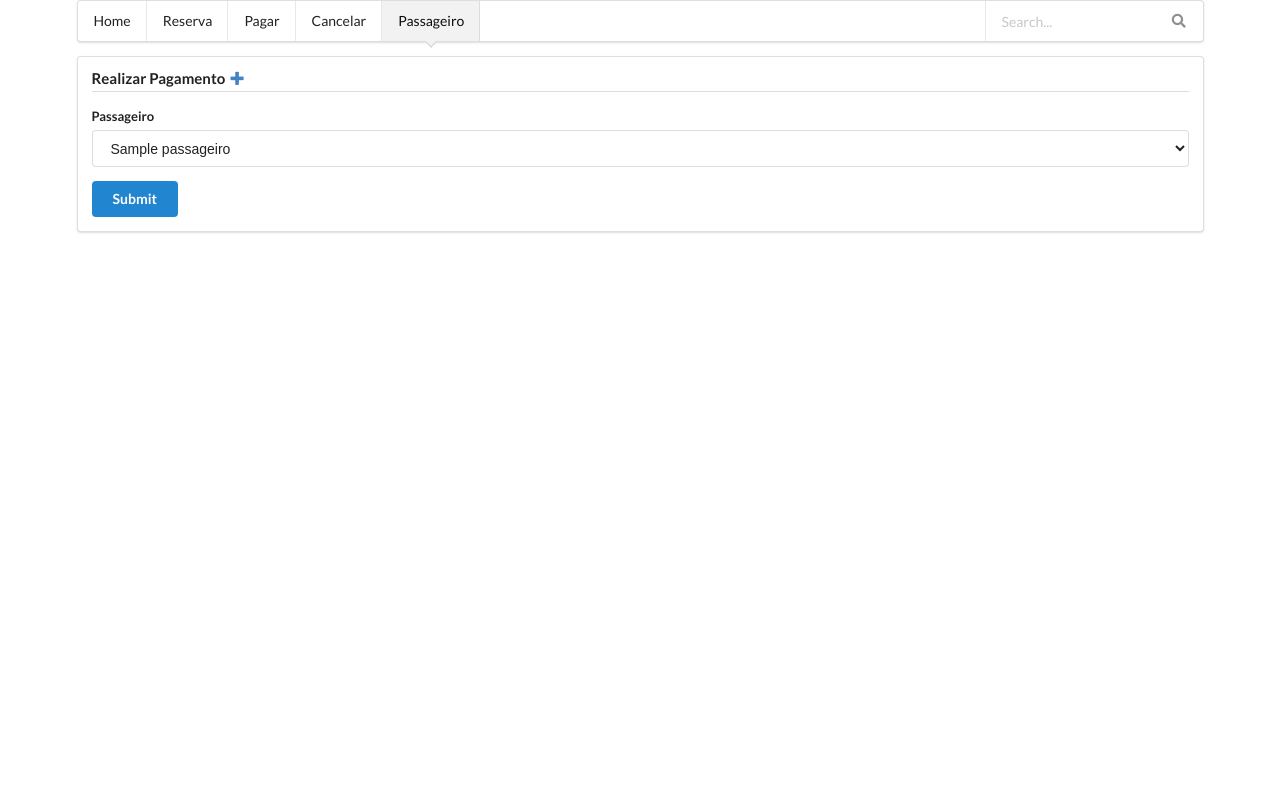
After one commit to MatheusOliveira10/Reserva_Passagem, a PHP site: template view/pagamentos/cadastro.php in a window 1280 px wide. The commit adds this page. Run offline with PHP 8.4, Linux system fonts and the light colour scheme; the template is opened without the code that fills it: most values are stand-ins (such as "Sample title", 1, 10 or a date in 2020); some libraries are stand-ins or nearby versions.

Commit message:
metodo select + início pagamento

```diff
--- a/controller/homeController.php
+++ b/controller/homeController.php
@@ -7,7 +7,5 @@ class homeController{
   public function login(){
     include "view/login.php";
   }
-  public function cadastro(){
-    include "view/passageiros/cadastro.php";
-  }
+
 }
--- a/controller/passageiroController.php
+++ b/controller/passageiroController.php
@@ -21,4 +21,8 @@ class passageiroController
 
         header("Location: /passageiro");
     }
+
+    public function cadastro(){
+        include "view/passageiros/cadastro.php";
+    }
 }
--- /dev/null
+++ b/view/pagamentos/cadastro.php
@@ -0,0 +1,72 @@
+<!DOCTYPE html>
+<html lang="pt-br">
+
+<head>
+    <meta charset="UTF-8">
+    <meta name="viewport" content="width=device-width, initial-scale=1.0">
+    <meta http-equiv="X-UA-Compatible" content="ie=edge">
+    <link rel="stylesheet" href="https://cdnjs.cloudflare.com/ajax/libs/semantic-ui/2.4.1/semantic.min.css" integrity="sha256-9mbkOfVho3ZPXfM7W8sV2SndrGDuh7wuyLjtsWeTI1Q=" crossorigin="anonymous" />
+    <link href="https://stackpath.bootstrapcdn.com/font-awesome/4.7.0/css/font-awesome.min.css" rel="stylesheet" integrity="sha384-wvfXpqpZZVQGK6TAh5PVlGOfQNHSoD2xbE+QkPxCAFlNEevoEH3Sl0sibVcOQVnN" crossorigin="anonymous">
+
+    <script src="https://code.jquery.com/jquery-3.1.1.min.js" integrity="sha256-hVVnYaiADRTO2PzUGmuLJr8BLUSjGIZsDYGmIJLv2b8=" crossorigin="anonymous"></script>
+    <script src="https://cdnjs.cloudflare.com/ajax/libs/semantic-ui/2.4.1/semantic.min.js" integrity="sha256-t8GepnyPmw9t+foMh3mKNvcorqNHamSKtKRxxpUEgFI=" crossorigin="anonymous"></script>
+    <script type="text/javascript" src="js/jquery-1.2.6.pack.js"></script>
+    <script type="text/javascript" src="js/jquery.maskedinput-1.1.4.pack.js">
+    </script>
+    <link href="https://stackpath.bootstrapcdn.com/font-awesome/4.7.0/css/font-awesome.min.css" rel="stylesheet" integrity="sha384-wvfXpqpZZVQGK6TAh5PVlGOfQNHSoD2xbE+QkPxCAFlNEevoEH3Sl0sibVcOQVnN" crossorigin="anonymous">
+
+    <title>Home</title>
+</head>
+
+<body>
+    <div class="ui container">
+        <div class="ui pointing menu">
+            <a href="/" class="item">
+                Home
+            </a>
+            <a href="/reserva" class="item">
+                Reserva
+            </a>
+            <a href="/pagamentos" class="item">
+                Pagar
+            </a>
+            <a href="/cancela" class="item">
+                Cancelar
+            </a>
+            <a href="/passageiro" class="active item">
+                Passageiro
+            </a>
+            <div class="right menu">
+                <div class="item">
+                    <div class="ui transparent icon input">
+                        <input type="text" placeholder="Search...">
+                        <i class="search link icon"></i>
+                    </div>
+                </div>
+            </div>
+        </div>
+        <div class="ui segment">
+            <form class="ui form" method="post" action="/passageiro/save">
+                <h4 class="ui dividing header">Realizar Pagamento <a href="/cliente"><i class="plus icon"></i></a></h4>
+
+                <div class="field">
+                    <label>Passageiro</label>
+                    <select name="passageiro">
+                        <?php foreach ($passageiros as $passageiro) { ?>
+                            <option value="<?php echo $passageiro['id'] ?>"><?php echo $passageiro['nome'] ?></option>
+                        <?php } ?>
+                    </select>
+                </div>
+
+                <input type="submit" class="ui blue button" tabindex="0">
+            </form>
+        </div>
+
+        <script type="text/javascript">
+            $(document).ready(function() {
+                $("#cpf").mask("999.999.999-99");
+            });
+        </script>
+</body>
+
+</html>
```
Also changed, not shown: controller/pagamentoController.php (added, +28 -0 lines), index.php (+9 -1 lines), model/query.php (+19 -1 lines).
